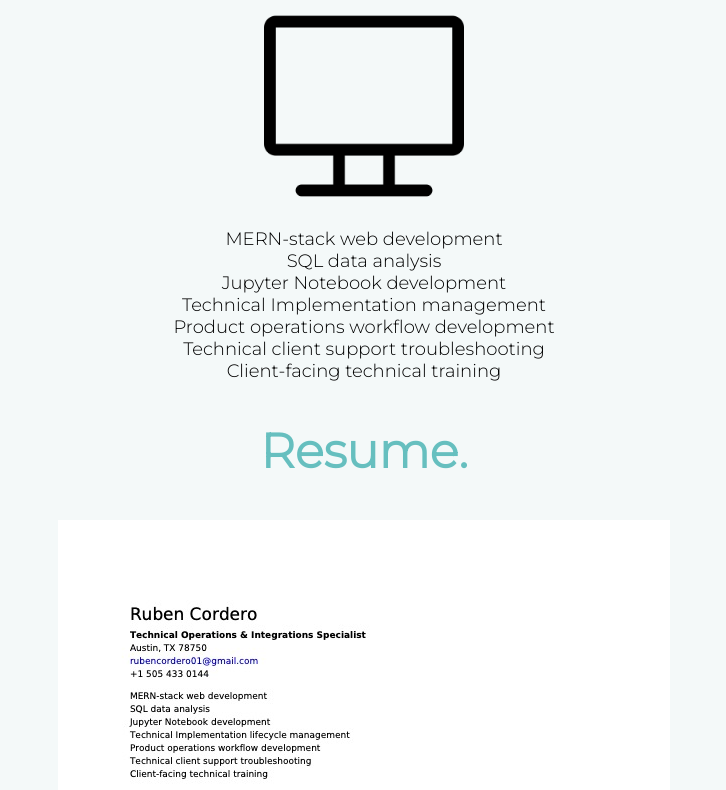
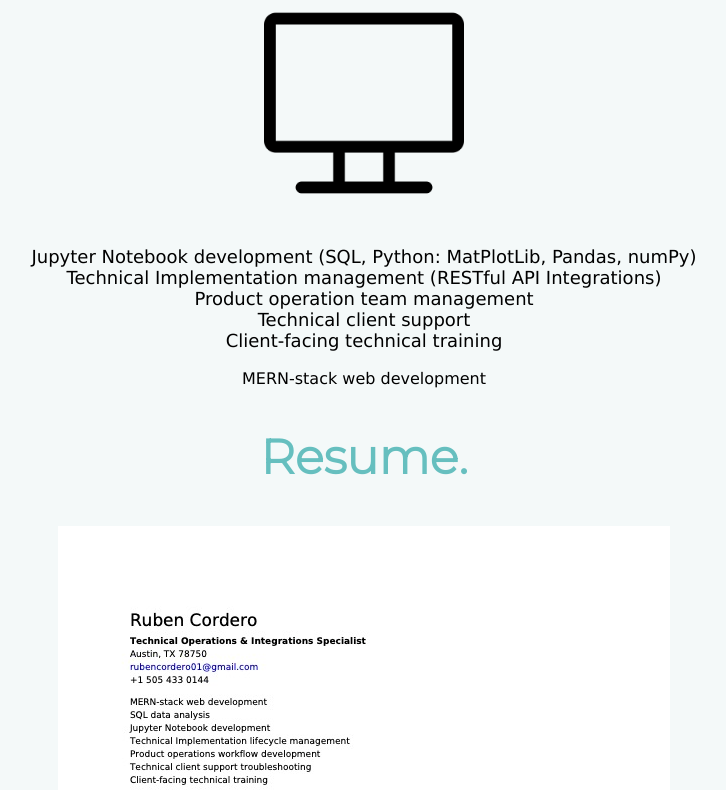
Before and after one commit to rcordero01/Bio, a plain HTML site: page index.html in a window 1280 px wide. Shown: the part 1215-2005 px from the top of the page, without its empty margins (276-1002 px from the left). Drawn offline with Linux system fonts and the light colour scheme.

Commit message:
Modifies skills, adds fade to body

```diff
--- a/index.html
+++ b/index.html
@@ -15,7 +15,7 @@
       <img class="bottom-cloud" src="images/cloud.png" alt="cloud">
       <img src="images/mountain.png" alt="mountain">
     </div>
-    <div class="middle-container">
+    <div class="fade-in-image" class="middle-container">
       <div class="profile">
         <img class="profile1" src="images/Me_profile.png" alt="">
         <h2>Hello.</h2>
@@ -42,13 +42,13 @@
         <h2> Skills.</h2>
         <div class="skill-row">
           <img class="monitor" src="images/monitor.png" alt="monitor">
-          <p>MERN-stack web development<br>
-            SQL data analysis <br>
-            Jupyter Notebook development<br>
-            Technical Implementation management <br>
-            Product operations workflow development <br>
-            Technical client support troubleshooting <br>
+          <p><br>
+            Jupyter Notebook development (SQL, Python: MatPlotLib, Pandas, numPy)<br>
+            Technical Implementation management (RESTful API Integrations) <br>
+            Product operation team management<br>
+            Technical client support <br>
             Client-facing technical training</p>
+            MERN-stack web development
         </div>
         <div class="skills">
           <h2>Resume.</h2>
```
